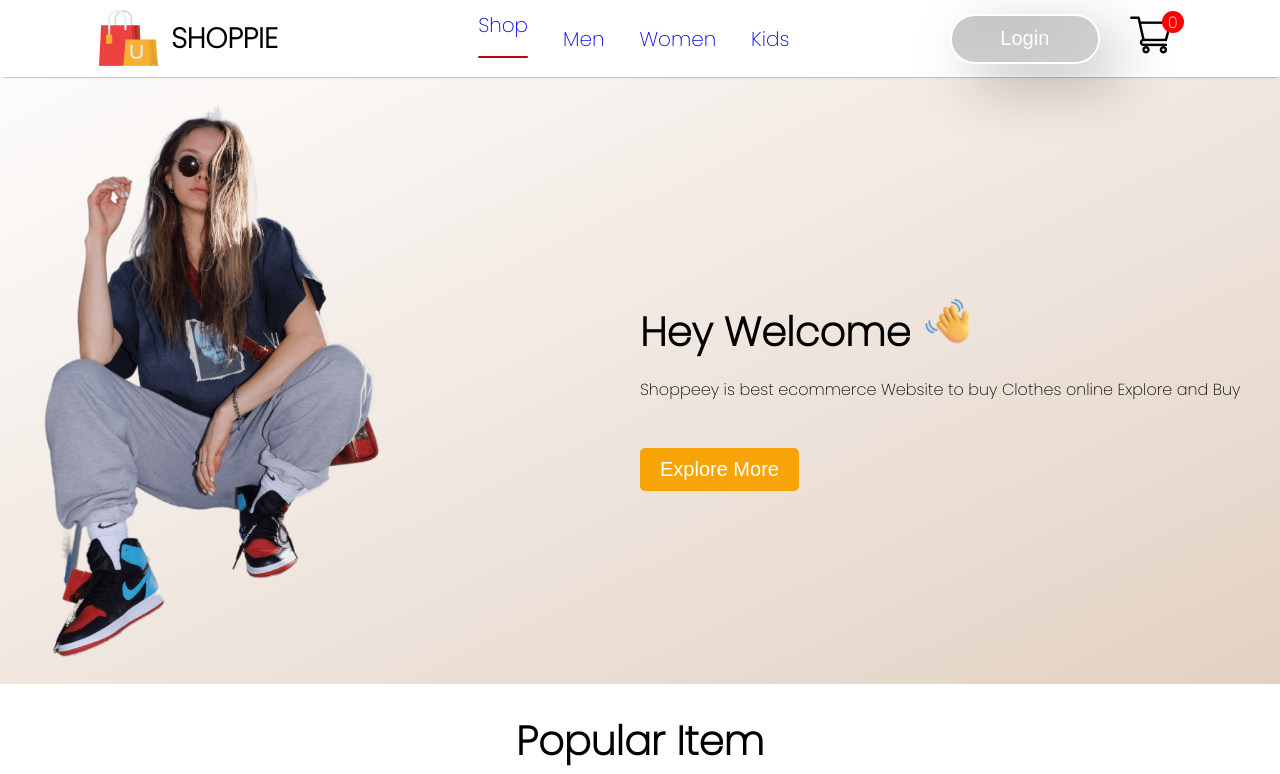
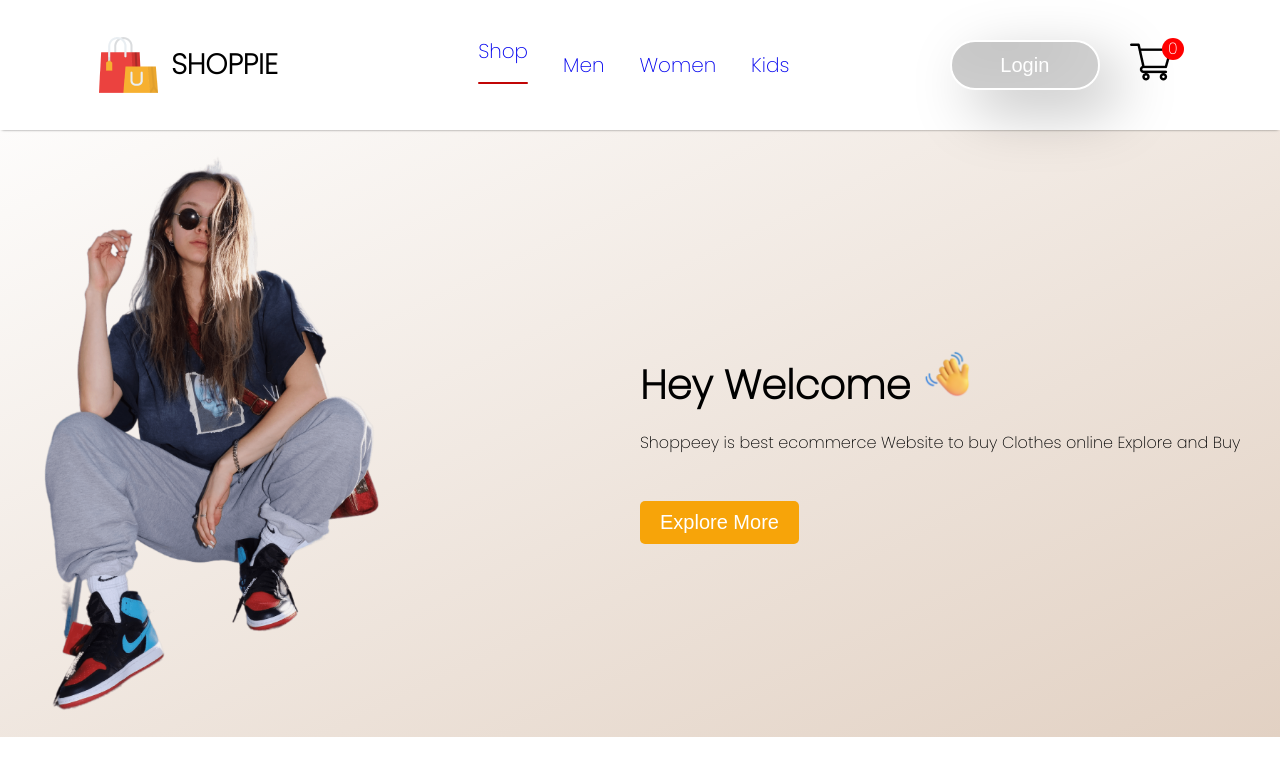
Before and after one commit to Prathamesh-Kothalkar/Shooppey, a React (Create React App) app: page / in a window 1280 px wide. Shown: the top 774 px of the page. Built offline with nearby package versions, Linux system fonts and the light colour scheme.

Commit message:
Update Navbar.css

```diff
--- a/src/Components/Navbar/Navbar.css
+++ b/src/Components/Navbar/Navbar.css
@@ -1,9 +1,6 @@
 /* Default styles for all screen sizes */
 
 .navbar {
-    position: sticky;
-    top: 0;
-    height: 45px;
     display: flex;
     justify-content: space-around;
     padding: 16px;
```
